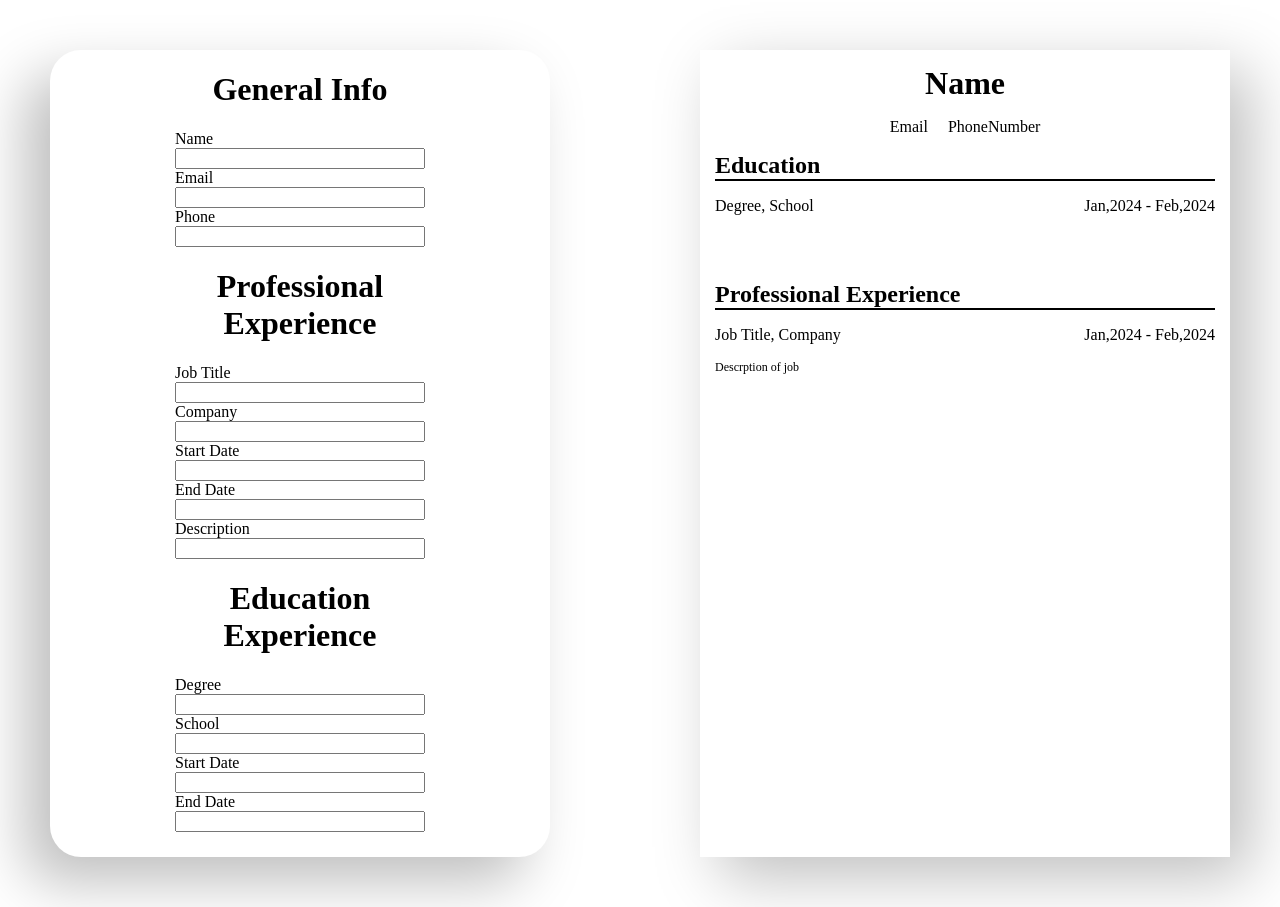
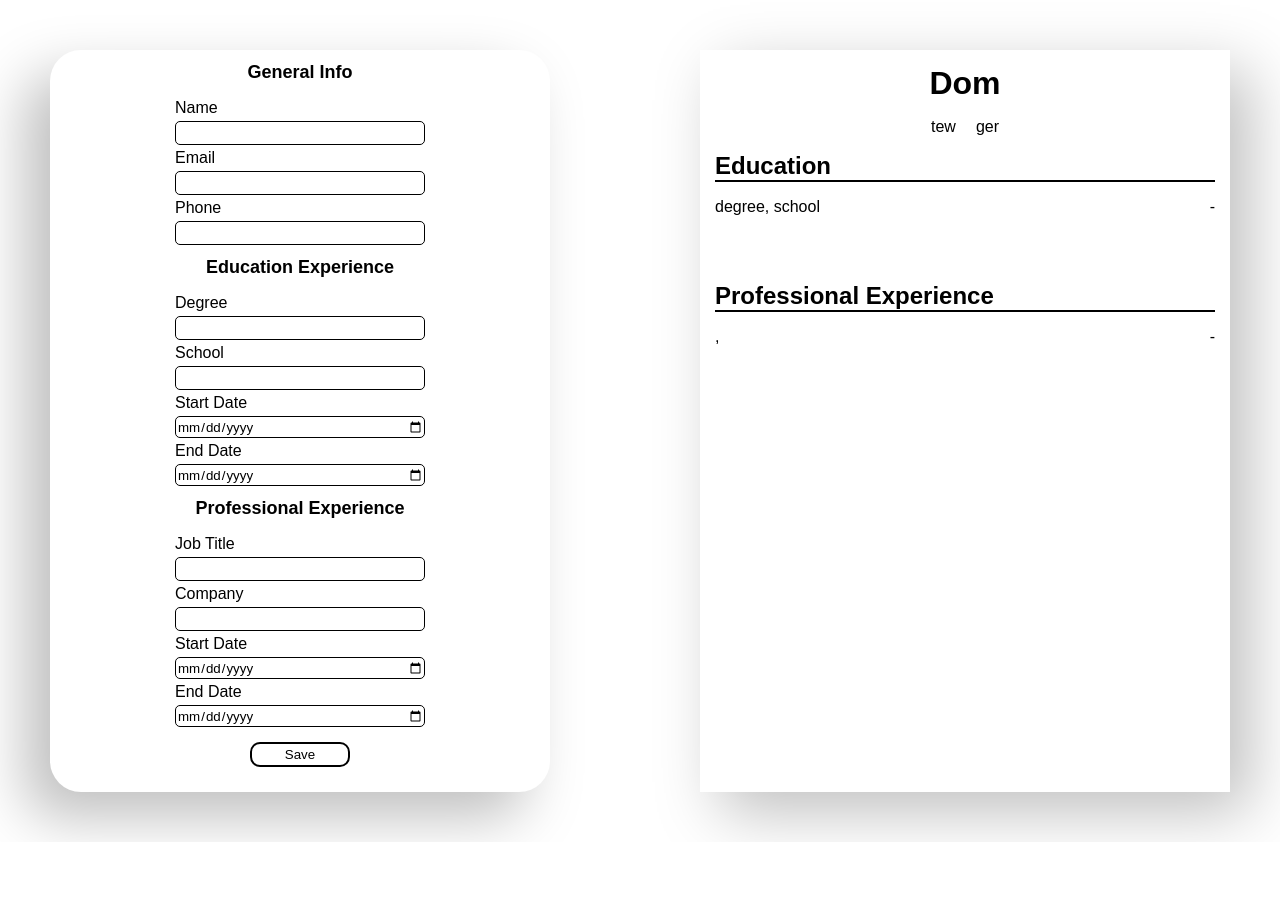
Before and after one commit to emthaa/cv-application, a React (Vite) app: page / in a window 1280 px wide. After the commit the page ends 842 px from the top, so only its background shows below. Built offline with nearby package versions, Linux system fonts and the light colour scheme.

Commit message:
added style and merged cv builder

```diff
--- /dev/null
+++ b/src/components/App.jsx
@@ -0,0 +1,44 @@
+import CvBuilder from './CvBuilder'
+import CvPreview from './CvPreview'
+import SaveButton from './SaveButton'
+import { useState } from 'react'
+
+function App(){
+
+    const [person,setPerson] = useState({
+        general:{
+            name:'Dom',
+            email:'tew',
+            phoneNumber:'ger'
+        },
+        education:{
+            degree:"degree",
+            school:"school",
+            startDate:"",
+            endDate:""
+        },
+        job:{
+            jobTitle:"",
+            company:"",
+            startDate:"",
+            endDate:""
+        }
+    })
+
+    // Function to update the person state
+    const updatePerson = (newPerson) => {
+        setPerson(newPerson);
+    };
+
+    return(
+        <>
+            <div className='cv-builder'>
+                <CvBuilder />
+                <SaveButton updatePerson={updatePerson} />
+            </div>
+            <CvPreview person={person}/>
+        </>
+    )
+}
+
+export default App
--- /dev/null
+++ b/src/components/CvBuilder.jsx
@@ -0,0 +1,46 @@
+import { useState } from "react";
+
+function CvBuilder(){
+
+
+    return(
+        <>
+            <div className="GeneralInfoInput">
+                <h1>General Info</h1>
+                <label>Name</label>
+                <input id="name" />
+                <label>Email</label>
+                <input id="email" />
+                <label>Phone</label>
+                <input id="phone" />
+            </div>
+
+            <div className="EducationInput">
+                <h1>Education Experience</h1>
+                <label>Degree</label>
+                <input />
+                <label>School</label>
+                <input />
+                    <label>Start Date</label>
+                    <input type="date"/>
+                    <label>End Date</label>
+                    <input type="date"/>
+            </div>
+
+            <div className="ExperienceInput">
+                <h1>Professional Experience</h1>
+                <label>Job Title</label>
+                <input />
+                <label>Company</label>
+                <input />
+                    <label>Start Date</label>
+                    <input type="date"/>
+                    <label>End Date</label>
+                    <input type="date"/>
+            </div>
+
+        </>
+    )
+}
+
+export default CvBuilder
--- a/src/components/CvPreview.jsx
+++ b/src/components/CvPreview.jsx
@@ -1,31 +1,28 @@
 const CvPreview = (props) => {
+
+    console.log(props)
 
     return(
         <div className="cv-preview">
             <div className="cv-preview-general-info">
-                <h1 className="full-name">Name</h1>
+                <h1 className="full-name">{props.person.general.name}</h1>
                 <div className="email-and-phone">
-                    <p className="email">Email</p>
-                    <p className="phone-number">PhoneNumber</p>
+                    <p className="email">{props.person.general.email}</p>
+                    <p className="phone-number">{props.person.general.phoneNumber}</p>
                 </div>
             </div>
             <div>
                 <h2 className="education-preview-header">Education</h2>
                 <div className="education-content">
-                    <p>Degree, School</p>
-                    <div className="right-education-content">
-                        <p>Jan,2024 - Feb,2024</p>
-                    </div>
+                    <p>{props.person.education.degree}, {props.person.education.school}</p>
+                    <p>{props.person.education.startDate} - {props.person.education.endDate}</p>
                 </div>
             </div>
             <div>
                 <h2 className="experience-preview-header">Professional Experience</h2>
                 <div className="experience-content">
-                    <div className="left-experience-content">
-                        <p>Job Title, Company</p>
-                        <p className="description-job-preview">Descrption of job</p>
-                    </div>
-                    <p>Jan,2024 - Feb,2024</p>
+                    <p>{props.person.job.jobTitle}, {props.person.job.company}</p>
+                    <p>{props.person.job.startDate} - {props.person.job.endDate}</p>
                 </div>
             </div>
         </div>
--- a/src/components/Education.jsx
+++ /dev/null
@@ -1,19 +0,0 @@
-const Education = (props) => {
-    return(
-        <div className="EducationInput">
-            <h1>Education Experience</h1>
-            <label>Degree</label>
-            <input />
-            <label>School</label>
-            <input />
-
-                <label>Start Date</label>
-                <input />
-                <label>End Date</label>
-                <input />
-        </div>
-
-    )
-}
-
-export default Education
--- a/src/components/Experience.jsx
+++ /dev/null
@@ -1,20 +0,0 @@
-const Experience = (props) => {
-    return(
-        <div className="ExperienceInput">
-            <h1>Professional Experience</h1>
-            <label>Job Title</label>
-            <input />
-            <label>Company</label>
-            <input />
-                <label>Start Date</label>
-                <input />
-                <label>End Date</label>
-                <input />
-            <label>Description</label>
-            <input />
-        </div>
-
-    )
-}
-
-export default Experience
--- a/src/components/GeneralInfo.jsx
+++ /dev/null
@@ -1,18 +0,0 @@
-
-
-const generalInfo = (props) => {
-    return(
-        <div className="GeneralInfoInput">
-            <h1>General Info</h1>
-            <label>Name</label>
-            <input />
-            <label>Email</label>
-            <input />
-            <label>Phone</label>
-            <input />
-        </div>
-
-    )
-}
-
-export default generalInfo
--- a/src/components/SaveButton.jsx
+++ b/src/components/SaveButton.jsx
@@ -0,0 +1,15 @@
+import { useState } from "react";
+
+function SaveButton(setPerson){
+
+    const handleButtonClick = () => {
+
+    };
+
+    return(
+        <button class="save-button" role="button" onChange={handleButtonClick}>Save</button>
+    )
+
+}
+
+export default SaveButton
--- a/src/main.css
+++ b/src/main.css
@@ -21,3 +21,7 @@ html,body{
                 25px -25px 57px #ffffff;
     padding-bottom: 25px;
 }
+
+*{
+    font-family: sans-serif;
+}
--- a/src/main.jsx
+++ b/src/main.jsx
@@ -1,22 +1,12 @@
 import React from 'react'
 import ReactDOM from 'react-dom/client'
-import GeneralInfo from './components/GeneralInfo'
-import Experience from './components/Experience'
-import Education from './components/Education'
-import CvPreview from './components/CvPreview'
 import "./styles/InputForms.css"
 import "./main.css"
 import "./styles/CvPreview.css"
-import { useState } from 'react';
-
+import App from './components/App'
 
 ReactDOM.createRoot(document.getElementById('root')).render(
   <React.StrictMode>
-    <div className='cv-builder'>
-      <GeneralInfo />
-      <Experience />
-      <Education />
-    </div>
-    <CvPreview />
+    <App/>
   </React.StrictMode>,
 )
--- a/src/styles/InputForms.css
+++ b/src/styles/InputForms.css
@@ -1,13 +1,51 @@
 .GeneralInfoInput,.ExperienceInput,.EducationInput{
     display: flex;
     flex-direction: column;
+    gap:4px;
 }
 
 .GeneralInfoInput > h1,.ExperienceInput > h1,.EducationInput > h1{
     text-align: center;
+    font-size: 18px;
 }
 
 .cv-builder > div{
     max-width: 250px;
     width: 100%;
 }
+
+.GeneralInfoInput > input,.ExperienceInput > input,.EducationInput > input{
+    border-radius: 5px;
+    height: 20px;
+    border: 1px solid black;
+
+
+}
+
+.GeneralInfoInput > label,.ExperienceInput > label,.EducationInput > label{
+    font-size: 16px;
+
+}
+
+
+
+
+
+.save-button{
+    background-color: white;
+    color: black;
+    border:  2px solid black;
+    margin-top: 15px;
+    width: 100px;
+    border-radius: 10px;
+    height: 25px;
+    cursor: pointer;
+}
+
+.save-button:hover{
+    background-color: rgb(219, 219, 219);
+}
+
+.save-button:active{
+    background-color: rgb(180, 180, 180);
+}
```
